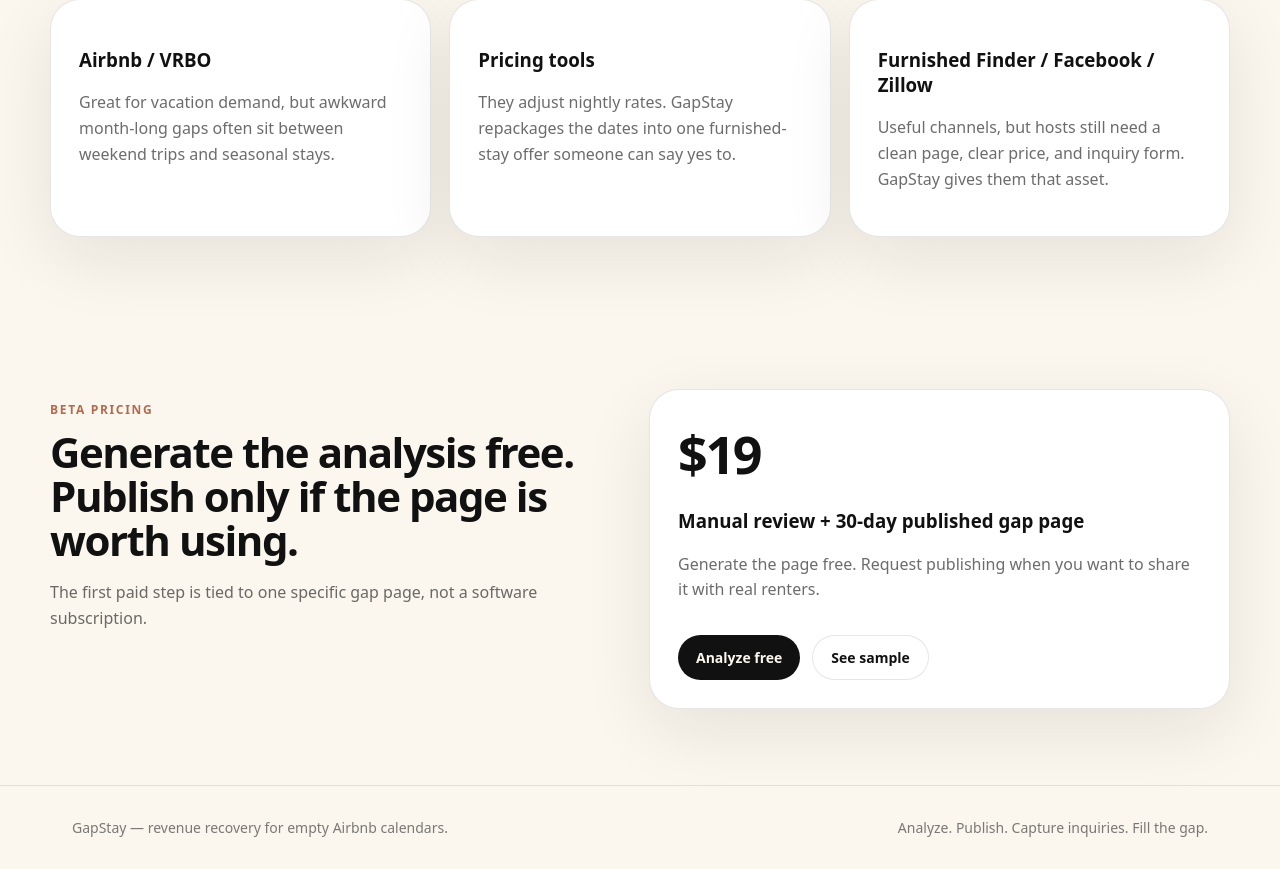
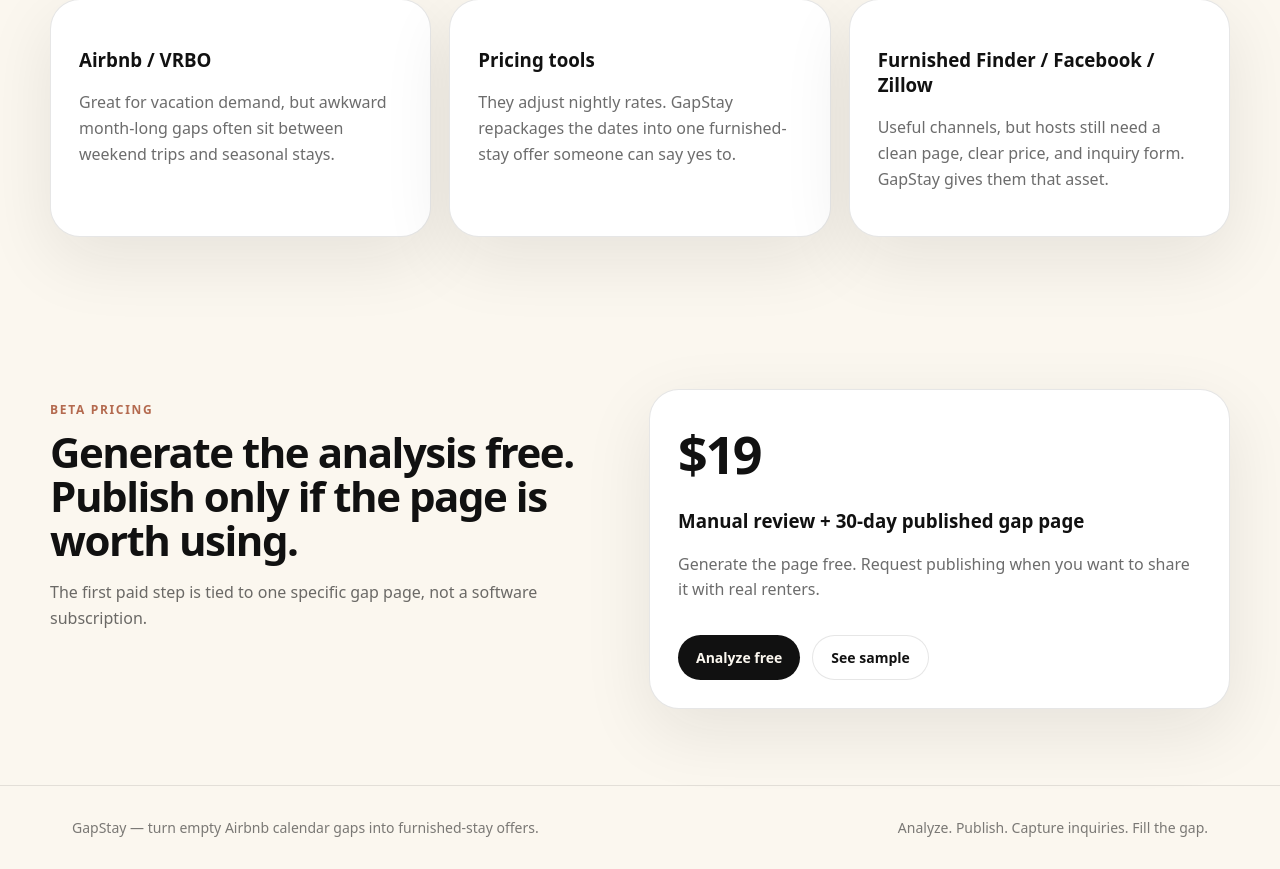
Before and after one commit to pissclams1/Pissclams, a Next.js app: page / in a window 1280 px wide. Shown: the part 2837-3706 px from the top of the page. Built offline with nearby package versions, Linux system fonts and the light colour scheme.

Commit message:
Replace revenue recovery language

```diff
--- a/app/layout.tsx
+++ b/app/layout.tsx
@@ -4,7 +4,7 @@ import "./globals.css";
 
 export const metadata: Metadata = {
   title: "GapStay — Fill the empty month",
-  description: "Revenue recovery for Airbnb and VRBO hosts with vacant 14-90 day calendar gaps."
+  description: "Turn vacant Airbnb and VRBO calendar gaps into shareable furnished-stay offers."
 };
 
 export default function RootLayout({ children }: { children: React.ReactNode }) {
@@ -26,7 +26,7 @@ export default function RootLayout({ children }: { children: React.ReactNode })
         {children}
         <footer className="footer">
           <div className="wrap" style={{display:"flex",justifyContent:"space-between",gap:16,flexWrap:"wrap"}}>
-            <span>GapStay — revenue recovery for empty Airbnb calendars.</span>
+            <span>GapStay — turn empty Airbnb calendar gaps into furnished-stay offers.</span>
             <span>Analyze. Publish. Capture inquiries. Fill the gap.</span>
           </div>
         </footer>
```
